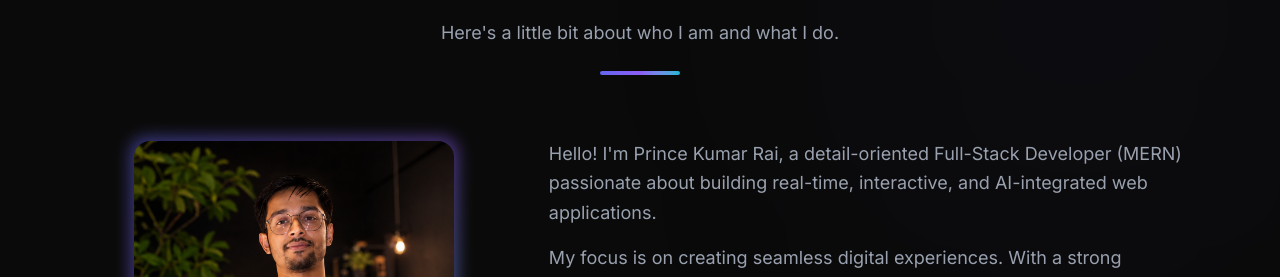
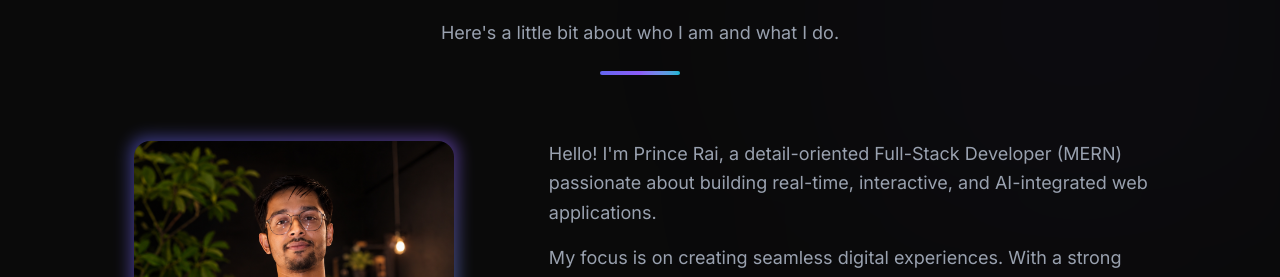
Before and after one commit to Prince-rai1/Portfolio, a React (Vite) app: page / in a window 1280 px wide. Shown: the part 980-1257 px from the top of the page. Built offline with nearby package versions, Linux system fonts and the light colour scheme.

Commit message:
name edited

```diff
--- a/src/data/portfolio.js
+++ b/src/data/portfolio.js
@@ -9,7 +9,7 @@
 
 // ─── Personal Info ──────────────────────────────────────────
 export const personalInfo = {
-  name: "Prince Kumar Rai",
+  name: "Prince Rai",
   roles: [
     "Full Stack Developer",
     "MERN Stack Developer",
@@ -35,7 +35,7 @@ export const socialLinks = {
 // ─── About Section ──────────────────────────────────────────
 export const aboutData = {
   bio: [
-    "Hello! I'm Prince Kumar Rai, a detail-oriented Full-Stack Developer (MERN) passionate about building real-time, interactive, and AI-integrated web applications.",
+    "Hello! I'm Prince Rai, a detail-oriented Full-Stack Developer (MERN) passionate about building real-time, interactive, and AI-integrated web applications.",
     "My focus is on creating seamless digital experiences. With a strong foundation in Javascript, React, Node.js, and modern tools like Next.js and Tailwind CSS, I enjoy tackling complex problems and turning them into scalable solutions.",
     "I am currently seeking an internship opportunity to apply my strong programming and problem-solving skills within a dynamic development team.",
   ],
```
